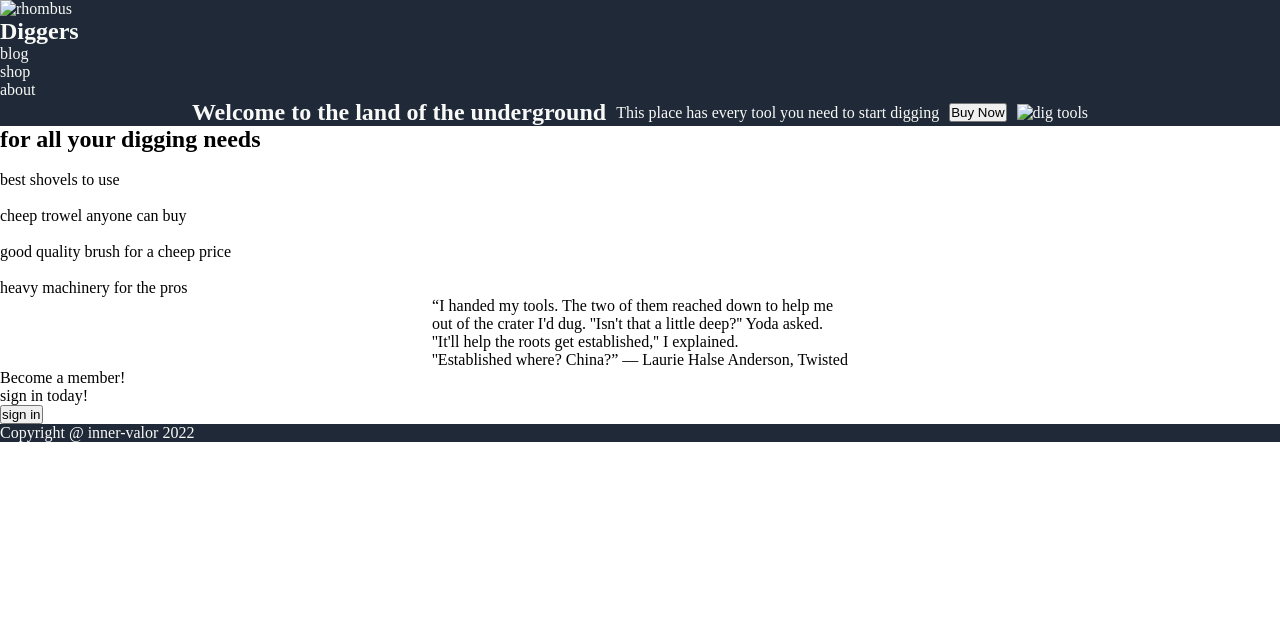
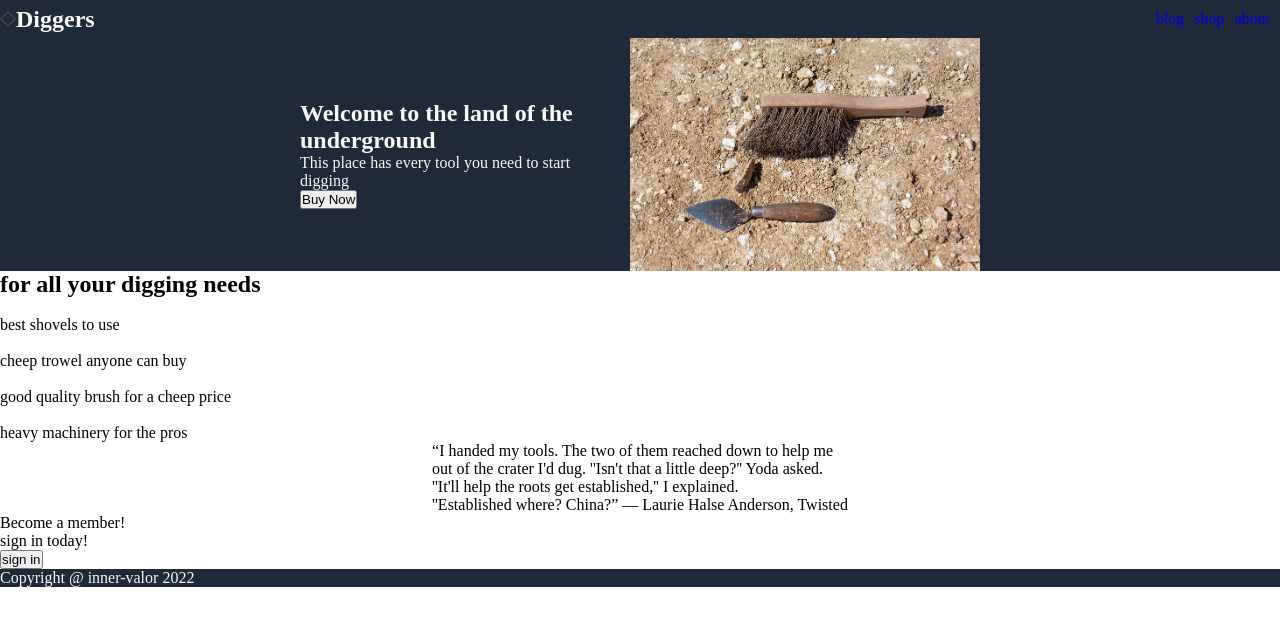
Before and after one commit to inner-valor/Landing-page, a plain HTML site: page index.html in a window 1280 px wide. Drawn offline with Linux system fonts and the light colour scheme.

Commit message:
little changes to html. add images

```diff
--- a/index.html
+++ b/index.html
@@ -6,22 +6,25 @@
     <title>Landing Page</title>
 </head>
 <body>
-    <header>
-        <img src="rhombus.png" alt="rhombus">
+    <header class="header">
+        <div class="container">
+            <img src="rhombus.png" alt="rhombus">
 
-        <h2>Diggers</h2>
+            <h2 class="hero">Diggers</h2>
 
-        <ul>
-            <li><a>blog</a></li>
-            <li><a>shop</a></li>
-            <li><a>about</a></li>
-        </ul>
-
+            <ul class="links">
+                <li><a href="#">blog</a></li>
+                <li><a href="#">shop</a></li>
+                <li><a href="#">about</a></li>
+            </ul>
+        </div>
         <article>
-            <h1>Welcome to the land of the underground</h1>
-            <p>This place has every tool you need to start digging</p>
-            <button>Buy Now</button>
-            <img src="51388187296_b8122b7d65_c.jpg" alt="dig tools">
+            <div class="headerContent">
+                <h1>Welcome to the land of the underground</h1>
+                <p>This place has every tool you need to start digging</p>
+                <button>Buy Now</button>
+            </div>
+            <img src="51388187296_b8122b7d65_c.jpg" alt="dig tools" class="headerImg">
         </article>
 
     </header>
```
Also changed, not shown: 51388187296_b8122b7d65_c.jpg (added), rhombus.png (added), 1 other file.
